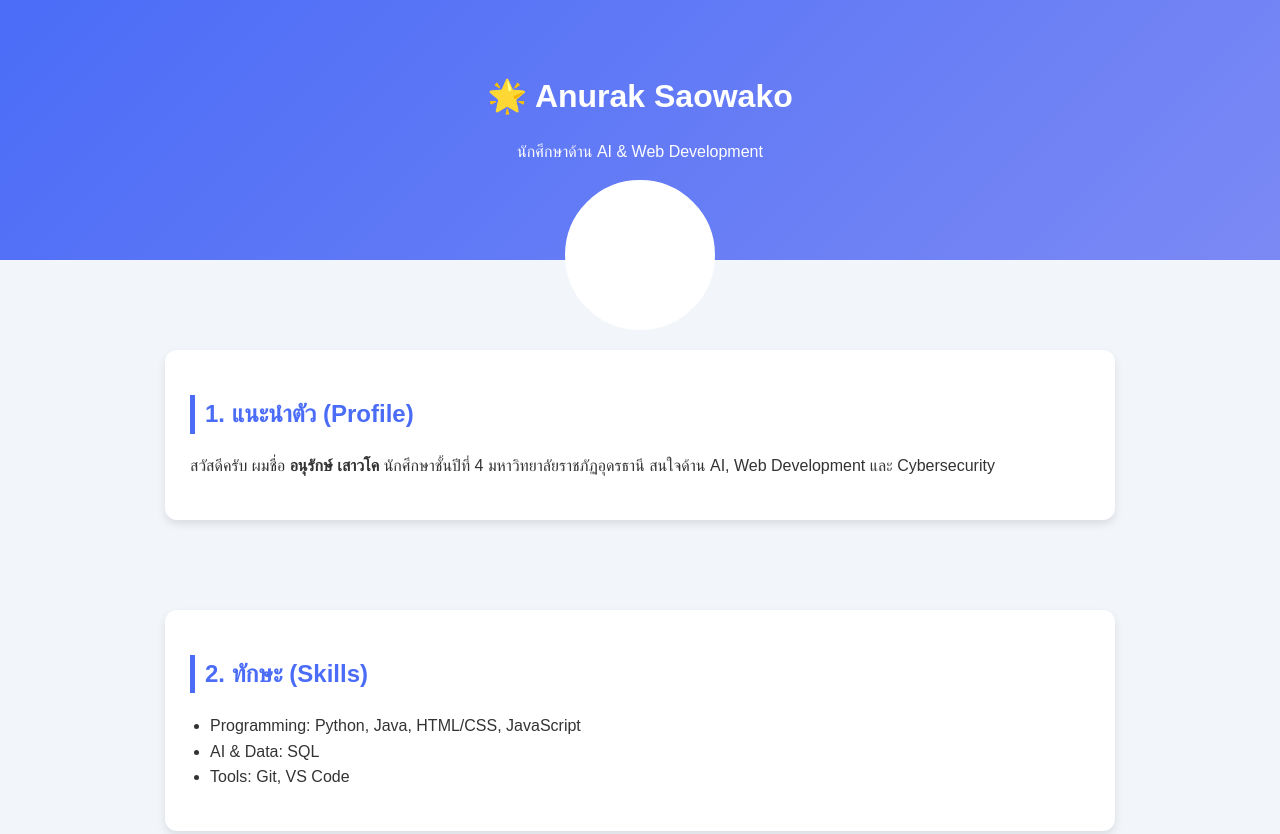
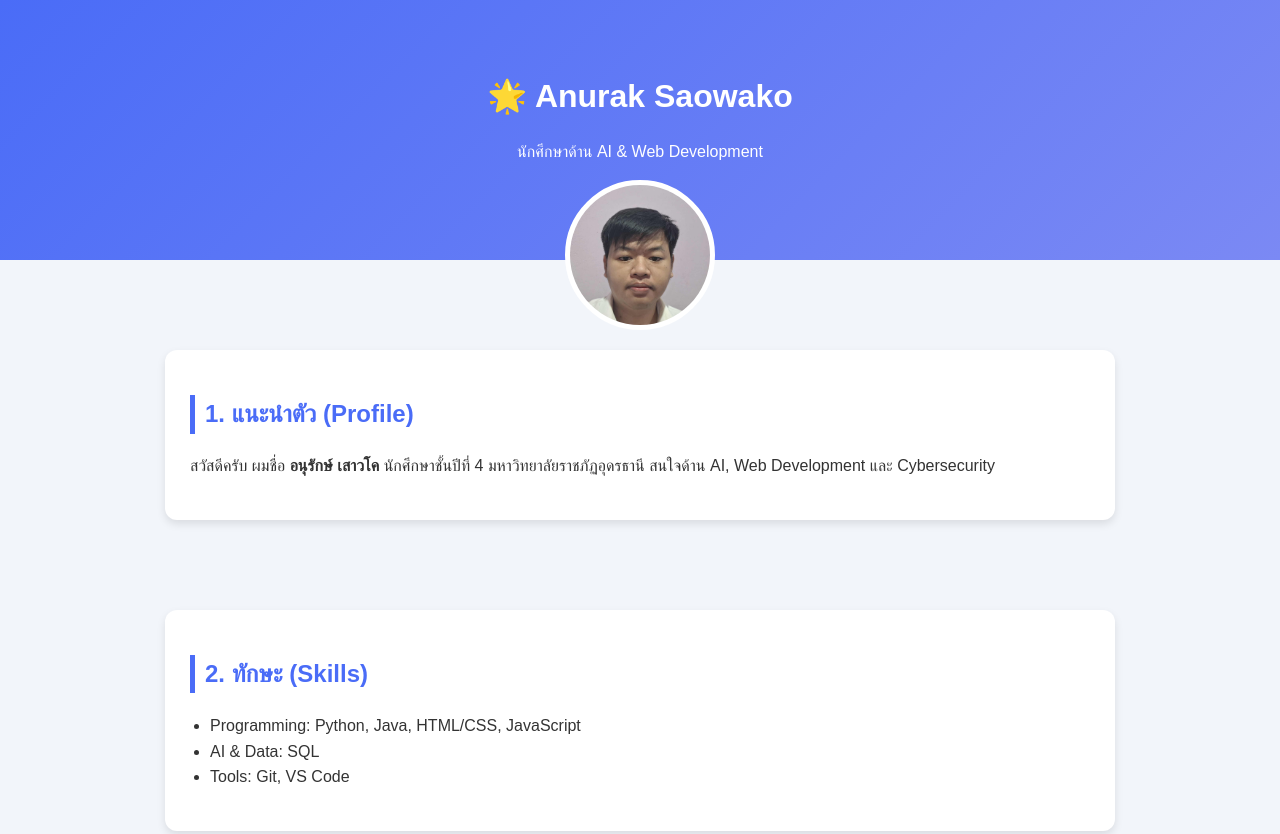
Before and after one commit to Anurak06/Anurak06.github.io, a plain HTML site: page index.html in a window 1280 px wide. Shown: the top 834 px of the page. Drawn offline with Linux system fonts and the light colour scheme.

Commit message:
Update index.html

```diff
--- a/index.html
+++ b/index.html
@@ -77,7 +77,7 @@
     <h1>🌟 Anurak Saowako</h1>
     <p>นักศึกษาด้าน AI & Web Development </p>
     <!-- 🔹 ตรงนี้คือรูปโปรไฟล์ของคุณ -->
-    <img src="profile,jpg" alt="Profile Photo" class="profile-img">
+    <img src="https://github.com/Anurak06/Anurak06.github.io/blob/main/profile.jpg" alt="Profile Photo" class="profile-img">
     <!-- 🔸 เปลี่ยนลิงก์ด้านบนเป็นลิงก์รูปจริงของคุณ เช่น:
          https://github.com/username.png หรือ
          ลิงก์จาก Google Drive / Imgur -->
```
